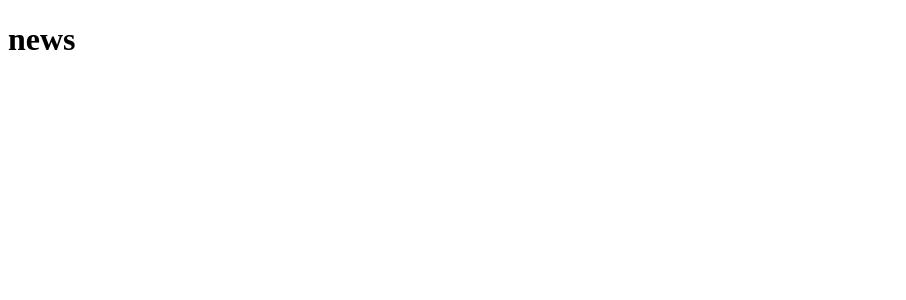
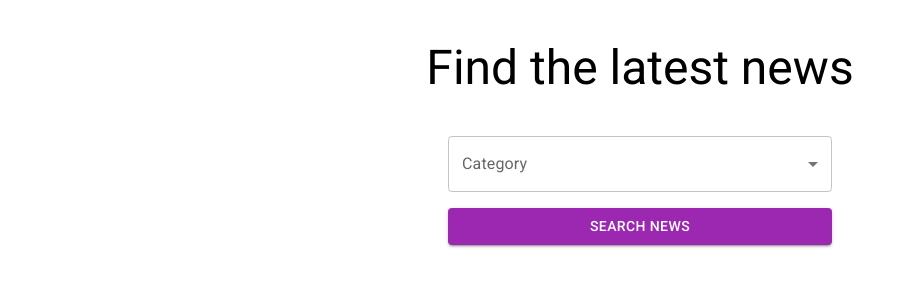
Before and after one commit to martaalcazarr/newsp, a React (Vite) app: page / in a window 1280 px wide. Shown: the top 300 px of the page, without its empty margins (0-906 px from the left). Built offline with nearby package versions, Linux system fonts and the light colour scheme; the HTML template or start-up script is replaced by a standard one.

Commit message:
add form

```diff
--- a/index.html
+++ b/index.html
@@ -4,7 +4,7 @@
     <meta charset="UTF-8" />
     <link rel="icon" type="image/svg+xml" href="/vite.svg" />
     <meta name="viewport" content="width=device-width, initial-scale=1.0" />
-    <title>Find the latest</title>
+    <title>Find the latest news</title>
     <link rel="preconnect" href="https://fonts.googleapis.com">
 <link rel="preconnect" href="https://fonts.gstatic.com" crossorigin>
 <link href="https://fonts.googleapis.com/css2?family=Outfit:wght@400;700;900&family=Roboto:ital,wght@0,400;0,500;0,700;1,300&display=swap" rel="stylesheet">
--- a/src/App.jsx
+++ b/src/App.jsx
@@ -1,10 +1,27 @@
-
-
+import { Container, Grid, Typography } from "@mui/material"
+import Form from "./components/Form"
 function App() {
 
 
   return (
-    <h1>news</h1>
+    <Container>
+      <header>
+        <Typography align="center" marginY={5} component="h1" variant="h3">
+          Find the latest news
+        </Typography>
+      </header>
+
+      <Grid
+      container
+      direction="row"
+      justifyContent="center"
+      alignItems="center">
+        <Grid item xs={12} md={6} lg={4}>
+          <Form />
+        </Grid>
+      </Grid>
+
+    </Container>
   )
 }
 
--- /dev/null
+++ b/src/components/Form.jsx
@@ -0,0 +1,45 @@
+import { FormControl, InputLabel, Select, MenuItem, Button, Box } from "@mui/material"
+
+
+const CATEGORIES = [
+    { value: 'general', label: 'General'},
+    { value: 'business', label: 'Business'},
+    { value: 'entertainment', label: 'Entertainment'},
+    { value: 'health', label: 'Health'},
+    { value: 'science', label: 'Science'},
+    { value: 'sports', label: 'Sports'},
+    { value: 'technology', label: 'Technology'},
+]
+
+const Form = () => {
+  return (
+    <form>
+        <FormControl fullWidth>
+            <InputLabel>Category</InputLabel>
+            <Select
+                label="Category"
+            >
+                {CATEGORIES.map(category => (
+                    <MenuItem key={category.value} value={category.value}>
+                    {category.label}
+                    </MenuItem>
+                ))}
+            </Select>
+            <Box sx={{
+                marginTop: 2
+            }}>
+                <Button
+                    fullWidth
+                    variant="contained"
+                    color="secondary"
+                >
+                    Search news
+                </Button>
+            </Box>
+
+        </FormControl>
+    </form>
+  )
+}
+
+export default Form
```
